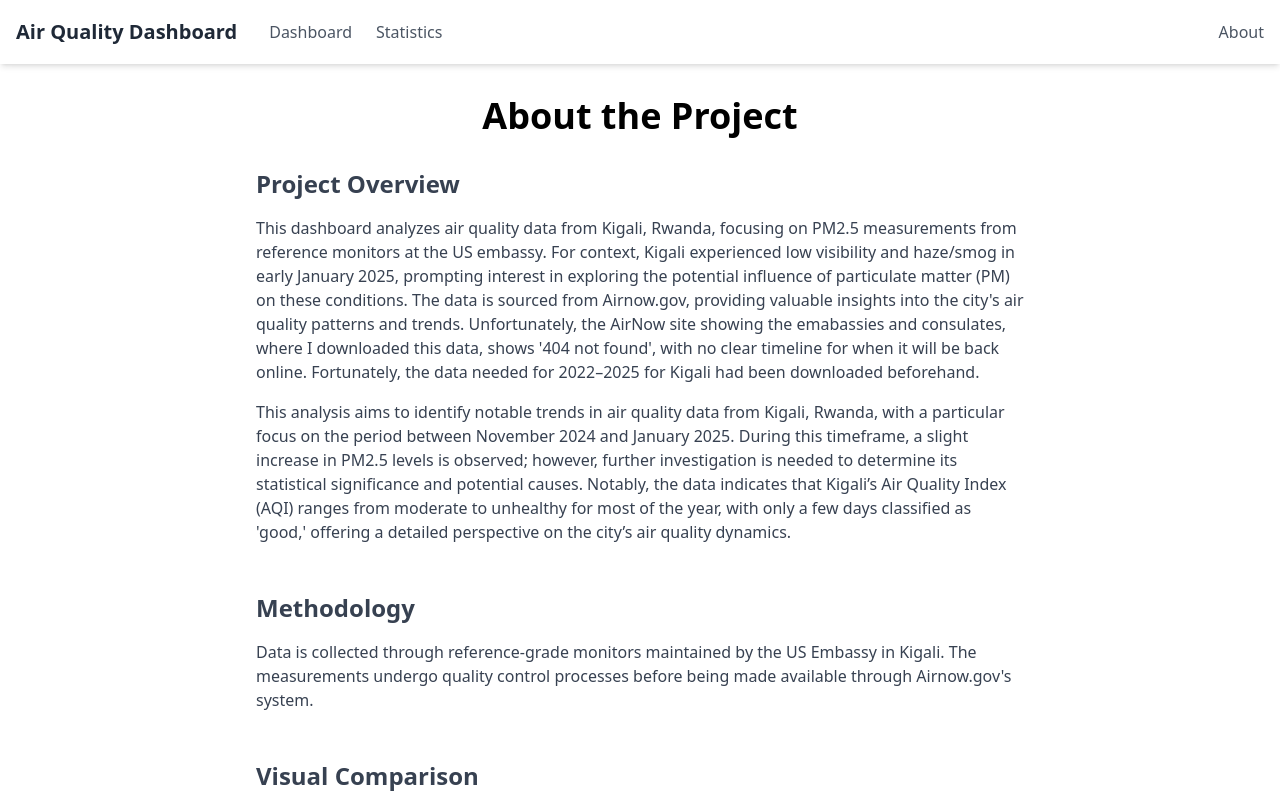
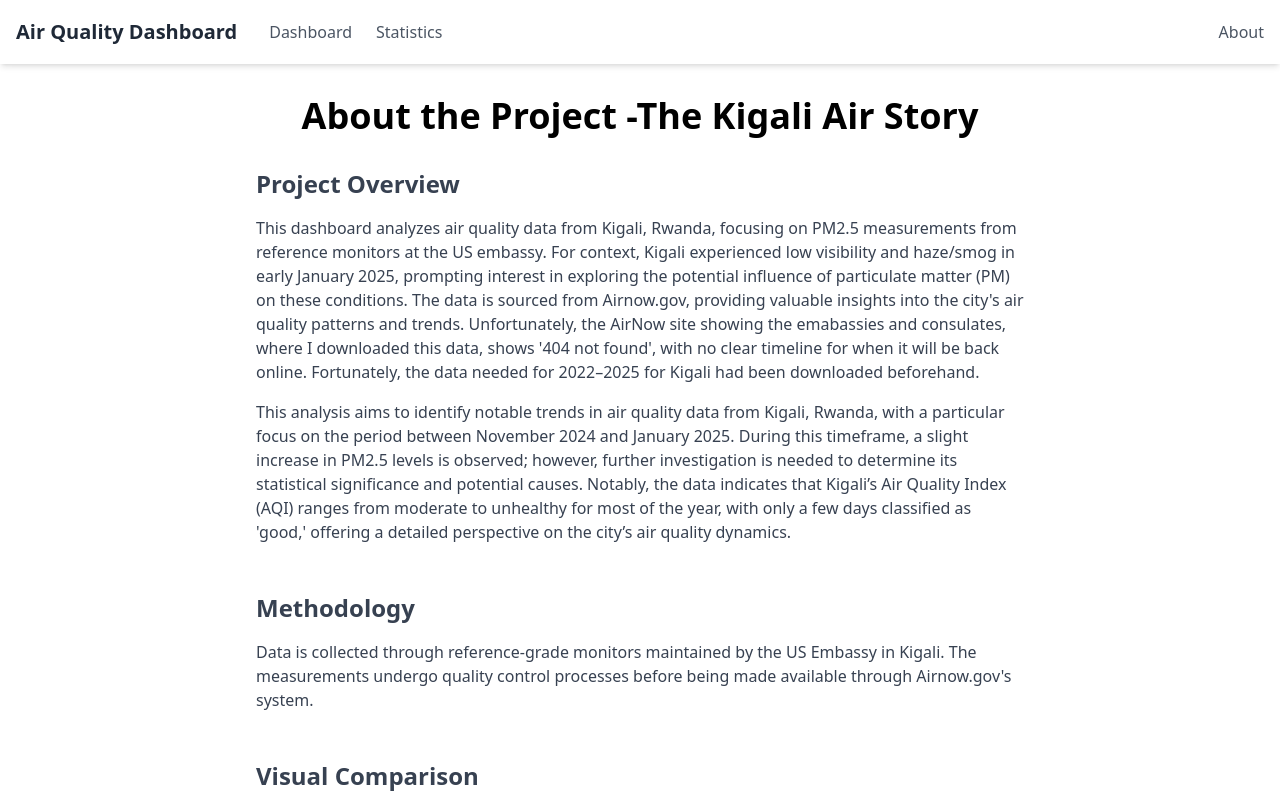
Before and after one commit to RDjarbeng/air-quality-analysis_dashboard, a Next.js app: page /about in a window 1280 px wide. Shown: the top 800 px of the page. Built offline with nearby package versions, Linux system fonts and the light colour scheme.

Commit message:
Improve heading

```diff
--- a/src/pages/about.tsx
+++ b/src/pages/about.tsx
@@ -8,7 +8,9 @@ const About: React.FC = () => {
     <div className="min-h-screen flex flex-col">
       <Navbar />
       <main className="container mx-auto px-4 py-8 flex-grow">
-        <h1 className="text-4xl font-bold mb-8 text-center">About the Project</h1>
+        <h1 className="text-4xl font-bold mb-8 text-center">About the Project -The Kigali Air Story</h1>
+
+
 
         <div className="prose max-w-3xl mx-auto text-gray-700">
           <section className="mb-12">
```
